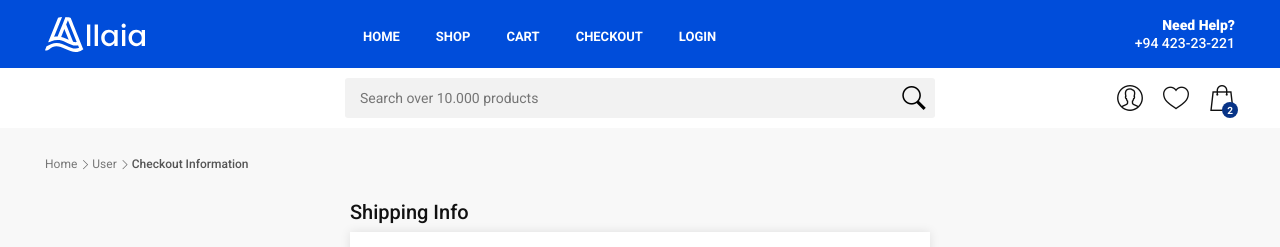
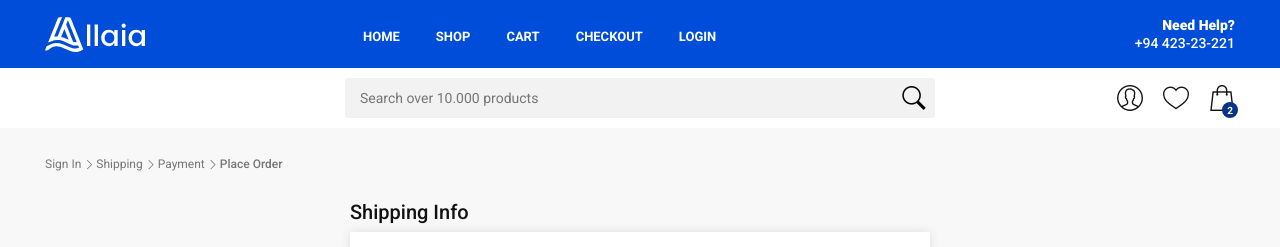
Before and after one commit to debowale1/shoepro, a React (Create React App) app in the folder frontend/: page /shipping in a window 1280 px wide. Shown: the top 247 px of the page. Built offline with nearby package versions, Linux system fonts and the light colour scheme.

Commit message:
checkout steps

```diff
--- /dev/null
+++ b/frontend/src/components/CheckoutSteps.js
@@ -0,0 +1,31 @@
+import React from 'react'
+import {Link} from 'react-router-dom'
+
+const CheckoutSteps = ({ step1, step2, step3, step4 }) => {
+  return (
+    <div className="page_header">
+			<div className="breadcrumbs">
+				<ul>
+					<li>
+            { step1 ? <Link to="/login">Sign In</Link> : <Link aria-disabled >Sign In</Link> }
+          </li>
+					<li>
+            { step2 ? <Link to="/shipping">Shipping</Link> : <Link aria-disabled >Shipping</Link> }
+          </li>
+					<li>
+            { step3 ? <Link to="/payment">Payment</Link> : <Link disabled >Payment</Link> }
+          </li>
+					<li>
+            { step4 ? <Link to="/placeorder">Place Order</Link> : <Link aria-disabled >Place Order</Link> }
+          </li>
+					{/* <li><Link to="#">Category</Link></li>
+					<li>Page active</li> */}
+				</ul>
+		</div>
+		{/* <h1>Sign In or Create an Account</h1> */}
+
+	</div>
+  )
+}
+
+export default CheckoutSteps
--- a/frontend/src/screens/ShippingScreen.js
+++ b/frontend/src/screens/ShippingScreen.js
@@ -2,6 +2,7 @@ import React, {useState} from 'react'
 import {Link} from 'react-router-dom'
 import { useDispatch, useSelector } from 'react-redux'
 import { saveShippingAddress } from '../actions/cartActions'
+import CheckoutSteps from '../components/CheckoutSteps'
 
 const ShippingScreen = ({history}) => {
 
@@ -25,7 +26,7 @@ const ShippingScreen = ({history}) => {
   return (
     <main class="bg_gray">
       <div class="container margin_30">
-        <div class="page_header">
+        {/* <div class="page_header">
           <div class="breadcrumbs">
             <ul>
               <li><Link to="#">Home</Link></li>
@@ -33,7 +34,8 @@ const ShippingScreen = ({history}) => {
               <li>Checkout Information</li>
             </ul>
         </div>
-      </div>
+      </div> */}
+      <CheckoutSteps step1 step2 />
       {/* <!-- /page_header --> */}
       <div class="row justify-content-center">
         <div class="col-xl-6 col-lg-6 col-md-8">
```
